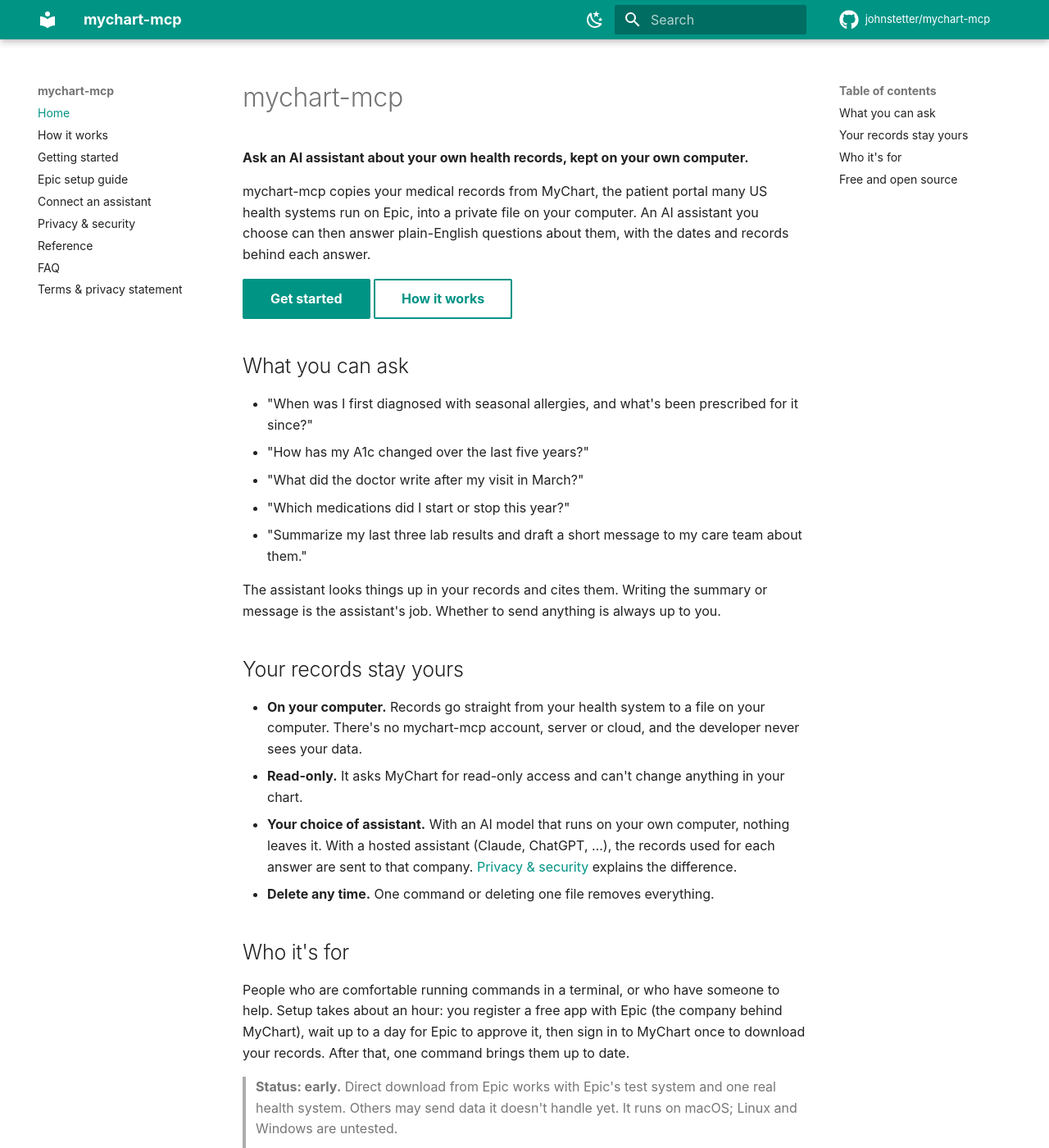
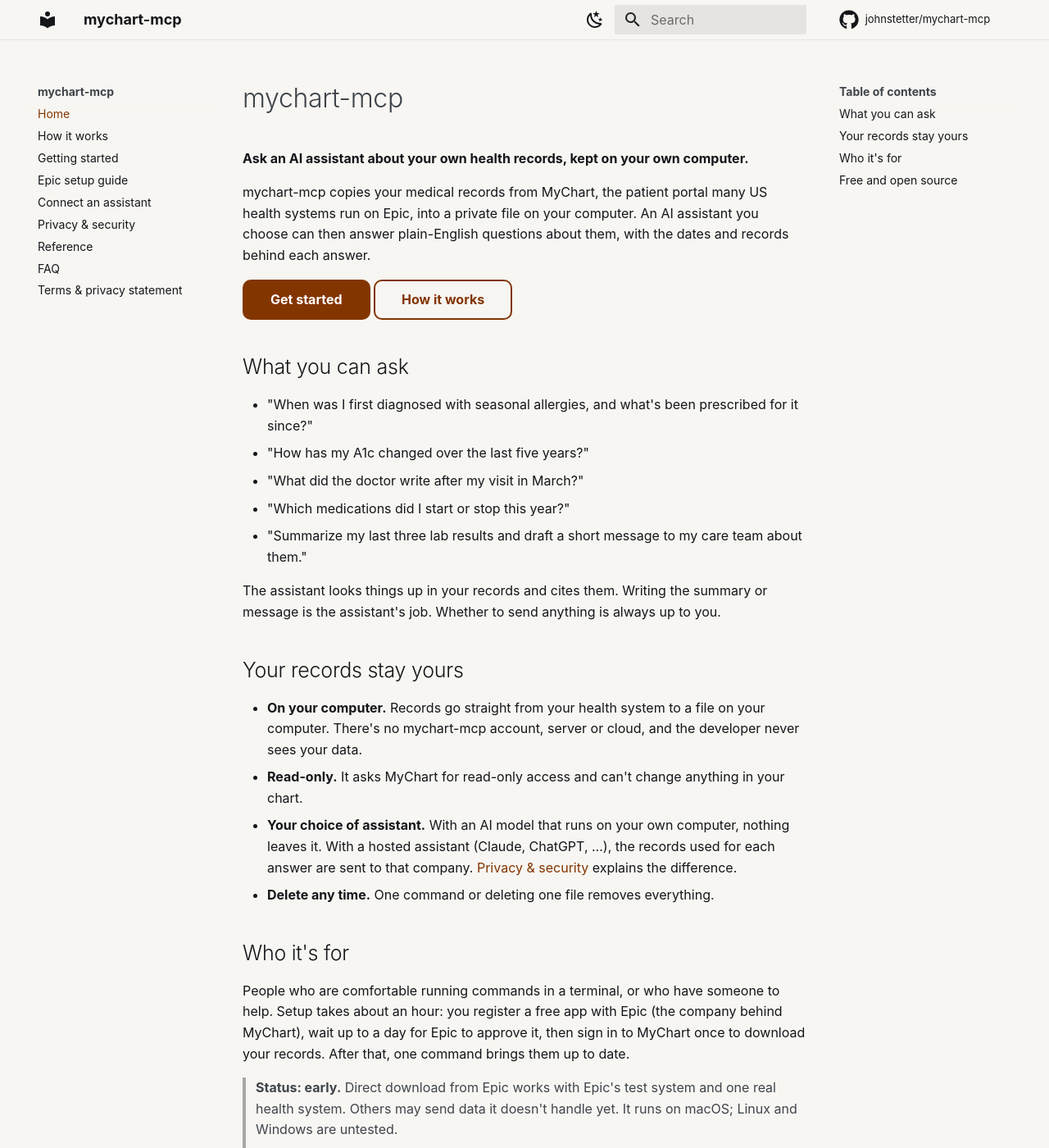
Before and after one commit to johnstetter/mychart-mcp, an MkDocs documentation site: the page built from docs/index.md, in a window 1280 px wide and 1400 px high. Shown: the whole window at 82% size. Built offline with MkDocs 1.6.1 and Material for MkDocs 9.7.7, drawn with Linux system fonts in a browser that asks for light colours; comment, search, counter and statistics services are not loaded.

Commit message:
style(docs): use stetter.io's neutral palette and burnt-orange accent
Warm off-white or charcoal background, near-black or off-white text, and
links and buttons in stetter.io's accent (#833500 light, #ffad66 dark),
on Material's white/black base. The header blends into the page with a
hairline under it.

Refs #8

Co-Authored-By: Claude Opus 5.5 <noreply@anthropic.com>
Claude-Session: https://claude.ai/code/session_01DqvB54paaLoestbCZwyLyL

```diff
--- /dev/null
+++ b/docs/stylesheets/extra.css
@@ -0,0 +1,46 @@
+/* Colours from stetter.io: warm neutral background, near-black text, burnt-orange accent. */
+[data-md-color-scheme="default"][data-md-color-primary] {
+  --md-default-bg-color: #f7f6f2;
+  --md-default-fg-color: #14161a;
+  --md-default-fg-color--light: #3f444b;
+  --md-primary-fg-color: #f7f6f2;
+  --md-primary-bg-color: #14161a;
+  --md-accent-fg-color: #833500;
+  --md-typeset-a-color: #833500;
+  --md-code-bg-color: #ffffff;
+  --site-accent-fg: #ffffff;
+}
+
+[data-md-color-scheme="slate"][data-md-color-primary] {
+  --md-default-bg-color: #121417;
+  --md-default-fg-color: #f1f0ec;
+  --md-default-fg-color--light: #c5c7c9;
+  --md-primary-fg-color: #121417;
+  --md-primary-bg-color: #f1f0ec;
+  --md-accent-fg-color: #ffad66;
+  --md-typeset-a-color: #ffad66;
+  --md-code-bg-color: #1b1e22;
+  --site-accent-fg: #121417;
+}
+
+/* Header blends into the page; a hairline separates it. */
+.md-header,
+.md-header[data-md-state="shadow"],
+.md-header--shadow {
+  box-shadow: none;
+  border-bottom: 1px solid var(--md-default-fg-color--lightest);
+}
+
+.md-typeset .md-button {
+  border-radius: 10px;
+  color: var(--md-typeset-a-color);
+  border-color: var(--md-typeset-a-color);
+}
+
+.md-typeset .md-button--primary,
+.md-typeset .md-button:hover,
+.md-typeset .md-button:focus {
+  background-color: var(--md-accent-fg-color);
+  border-color: var(--md-accent-fg-color);
+  color: var(--site-accent-fg);
+}
--- a/mkdocs.yml
+++ b/mkdocs.yml
@@ -19,18 +19,21 @@ theme:
   palette:
     - media: "(prefers-color-scheme: light)"
       scheme: default
-      primary: teal
-      accent: teal
+      primary: white
+      accent: custom
       toggle:
         icon: material/weather-night
         name: Dark mode
     - media: "(prefers-color-scheme: dark)"
       scheme: slate
-      primary: teal
-      accent: teal
+      primary: black
+      accent: custom
       toggle:
         icon: material/weather-sunny
         name: Light mode
+
+extra_css:
+  - stylesheets/extra.css
 
 plugins:
   - search
```
